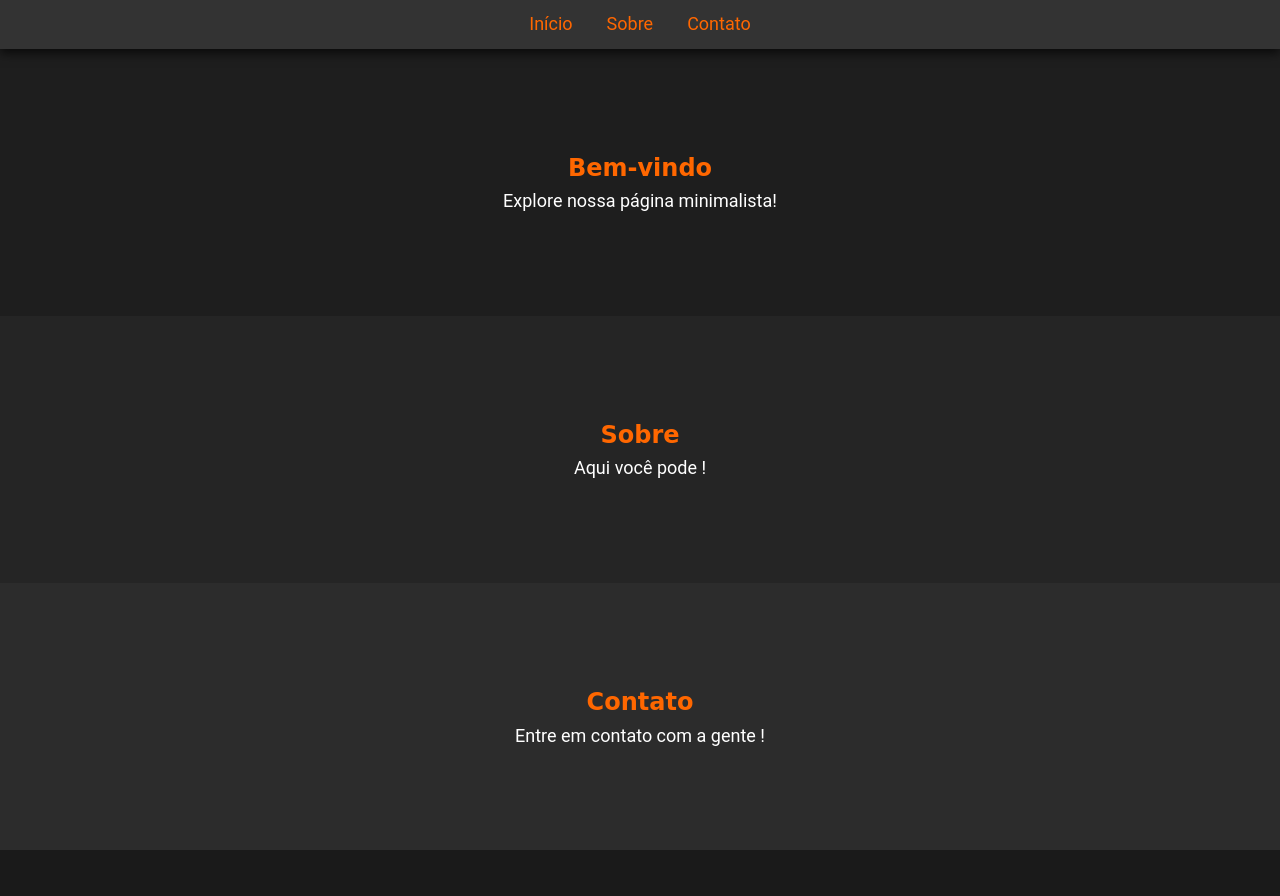
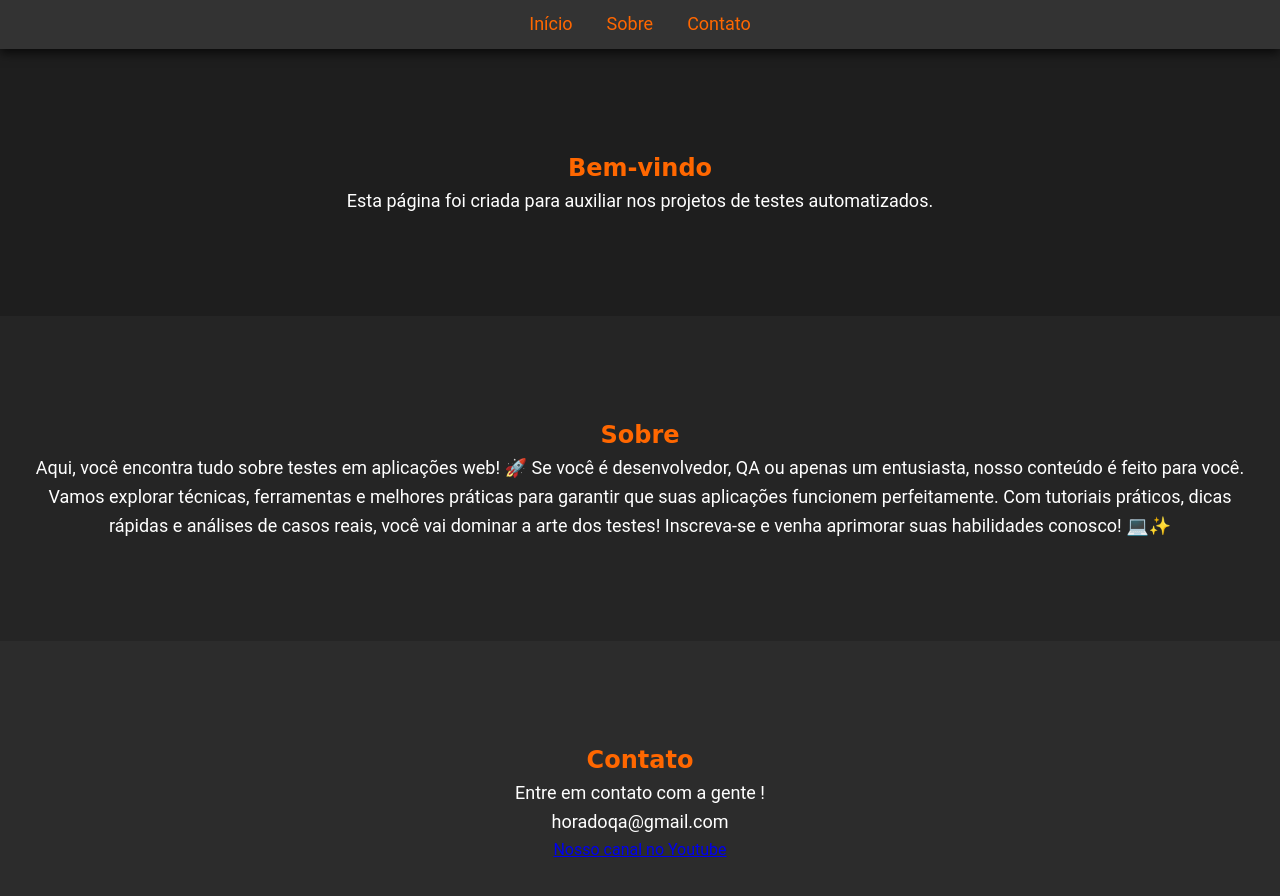
Before and after one commit to rafaelbpmt/login-horadoqa, a plain HTML site: page welcome/index.html in a window 1280 px wide. Before the commit the page ends 850 px from the top, so only its background shows below. Drawn offline with Linux system fonts and the light colour scheme.

Commit message:
atualizando sobre

```diff
--- a/welcome/index.html
+++ b/welcome/index.html
@@ -22,17 +22,19 @@
     <!-- Seções de Conteúdo -->
     <section id="inicio" class="section inicio">
         <h1>Bem-vindo</h1>
-        <p>Explore nossa página minimalista!</p>
+        <p>Esta página foi criada para auxiliar nos projetos de testes automatizados.</p>
     </section>
 
     <section id="sobre" class="section sobre">
         <h2>Sobre</h2>
-        <p>Aqui você pode !</p>
+        <p>Aqui, você encontra tudo sobre testes em aplicações web! 🚀 Se você é desenvolvedor, QA ou apenas um entusiasta, nosso conteúdo é feito para você. Vamos explorar técnicas, ferramentas e melhores práticas para garantir que suas aplicações funcionem perfeitamente. Com tutoriais práticos, dicas rápidas e análises de casos reais, você vai dominar a arte dos testes! Inscreva-se e venha aprimorar suas habilidades conosco! 💻✨</p>
     </section>
 
     <section id="contato" class="section contato">
         <h2>Contato</h2>
         <p>Entre em contato com a gente !</p>
+        <p>horadoqa@gmail.com</p>
+        <a href="https://www.youtube.com/@horadoqa2/videos">Nosso canal no Youtube</p>
     </section>
 </body>
 </html>
```
Also changed, not shown: 1 other file.
